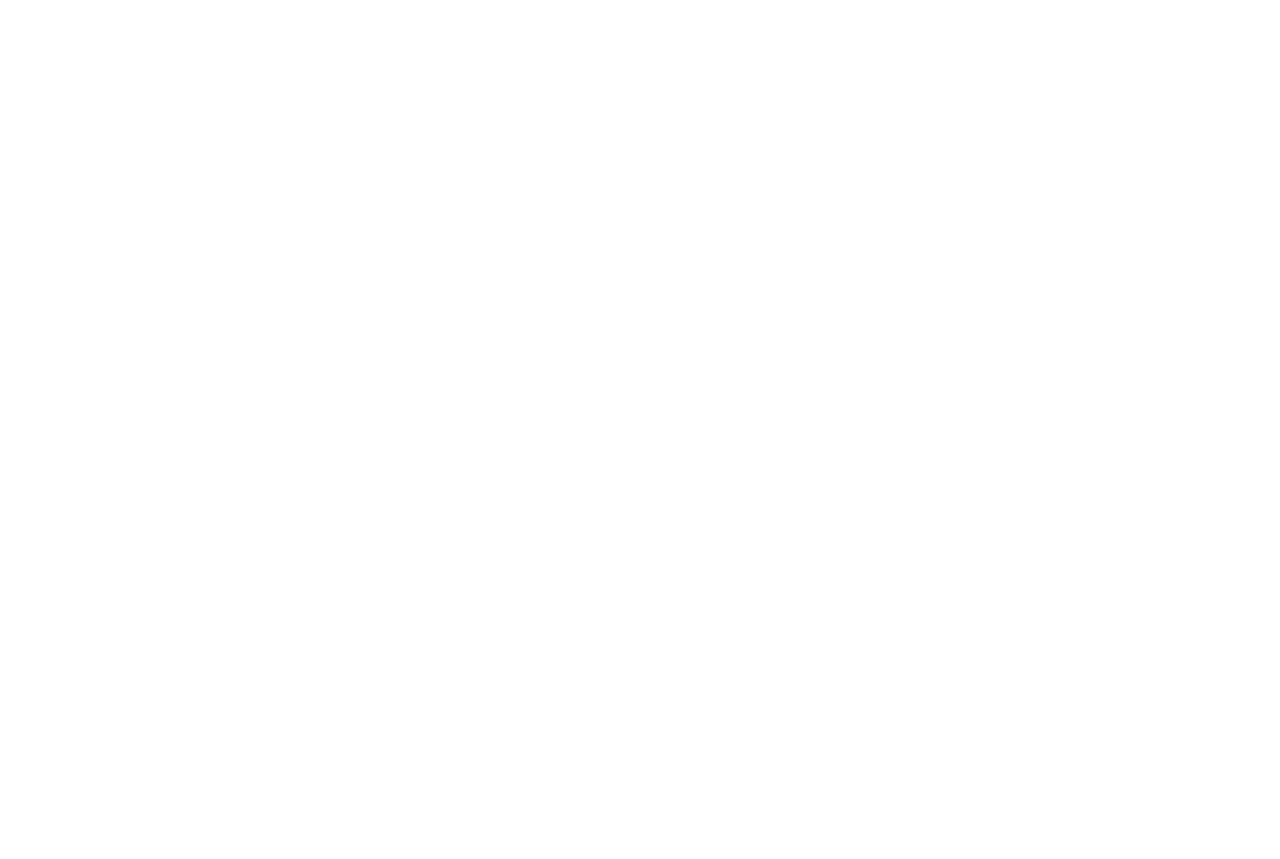
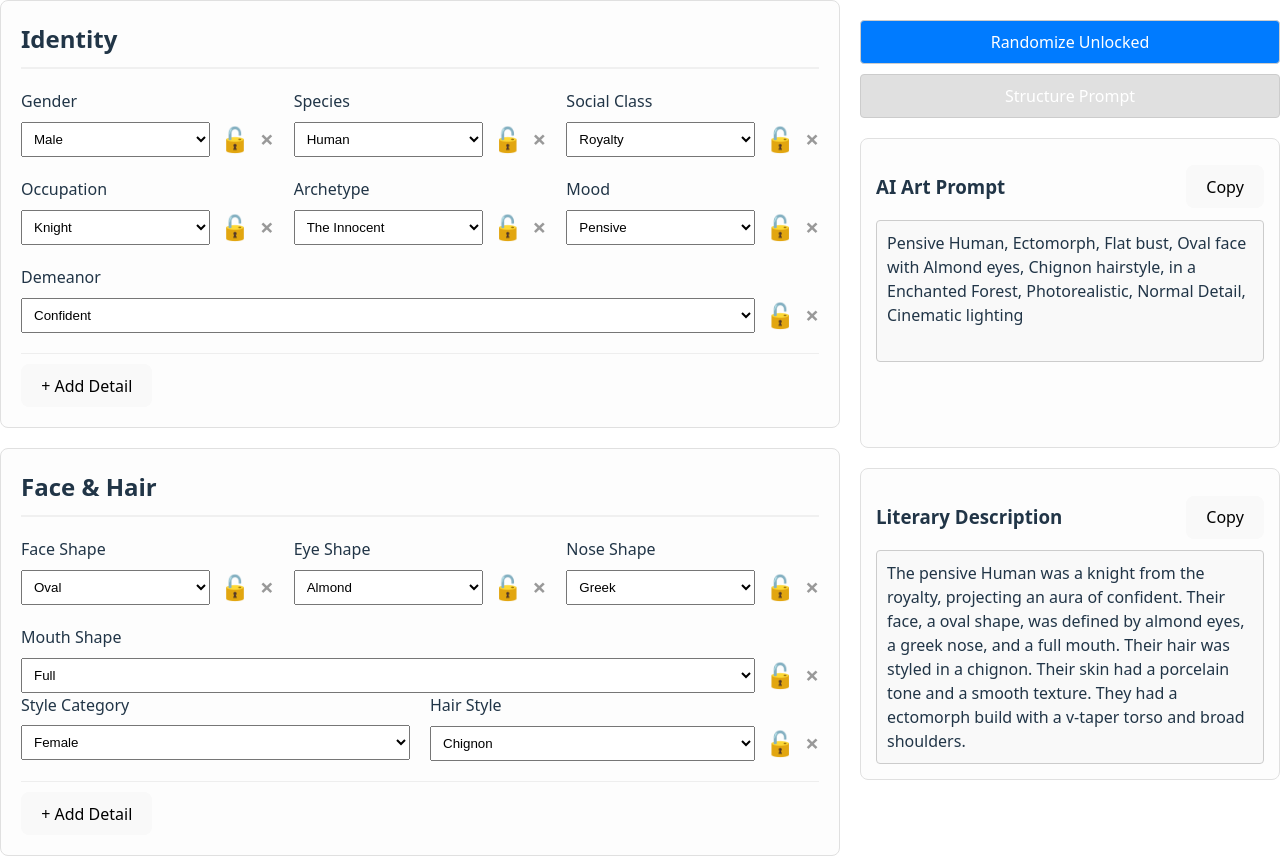
Before and after one commit to danielwestfall/characterGenerator, a plain HTML site: page index.html in a window 1280 px wide. Shown: the top 859 px of the page. Before the commit the page ends 800 px from the top, so only its background shows below. Drawn offline with Linux system fonts and the light colour scheme; the site is published under a folder, as on GitHub Pages, so addresses that start at the root find nothing.

Commit message:
Update index.html

```diff
--- a/index.html
+++ b/index.html
@@ -5,8 +5,8 @@
     <link rel="icon" type="image/svg+xml" href="/vite.svg" />
     <meta name="viewport" content="width=device-width, initial-scale=1.0" />
     <title>Vite + React</title>
-    <script type="module" crossorigin src="/assets/index-ByOz1Yhq.js"></script>
-    <link rel="stylesheet" crossorigin href="/assets/index-Cvp24yNm.css">
+    <script type="module" crossorigin src="assets/index-ByOz1Yhq.js"></script>
+    <link rel="stylesheet" crossorigin href="assets/index-Cvp24yNm.css">
   </head>
   <body>
     <div id="root"></div>
```
